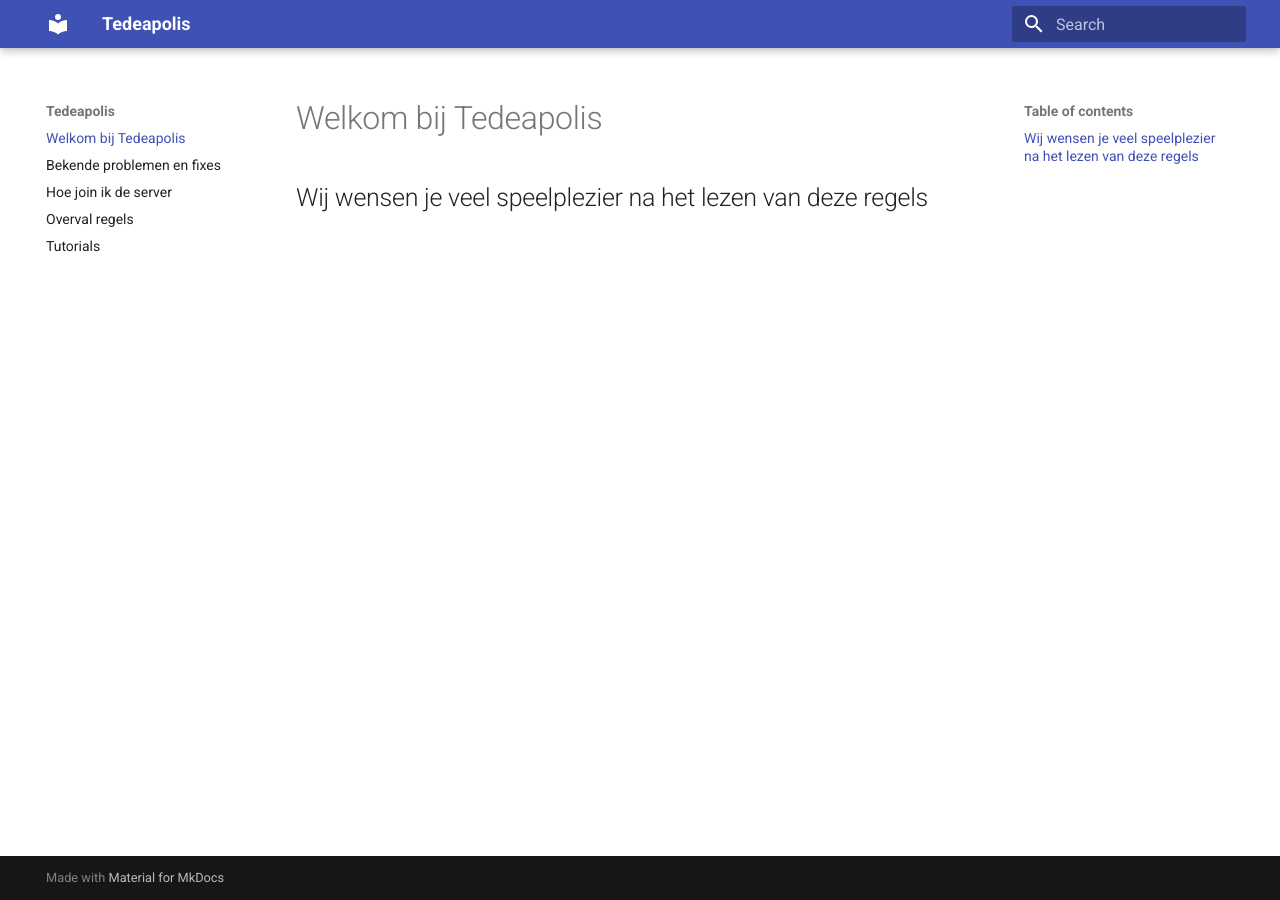
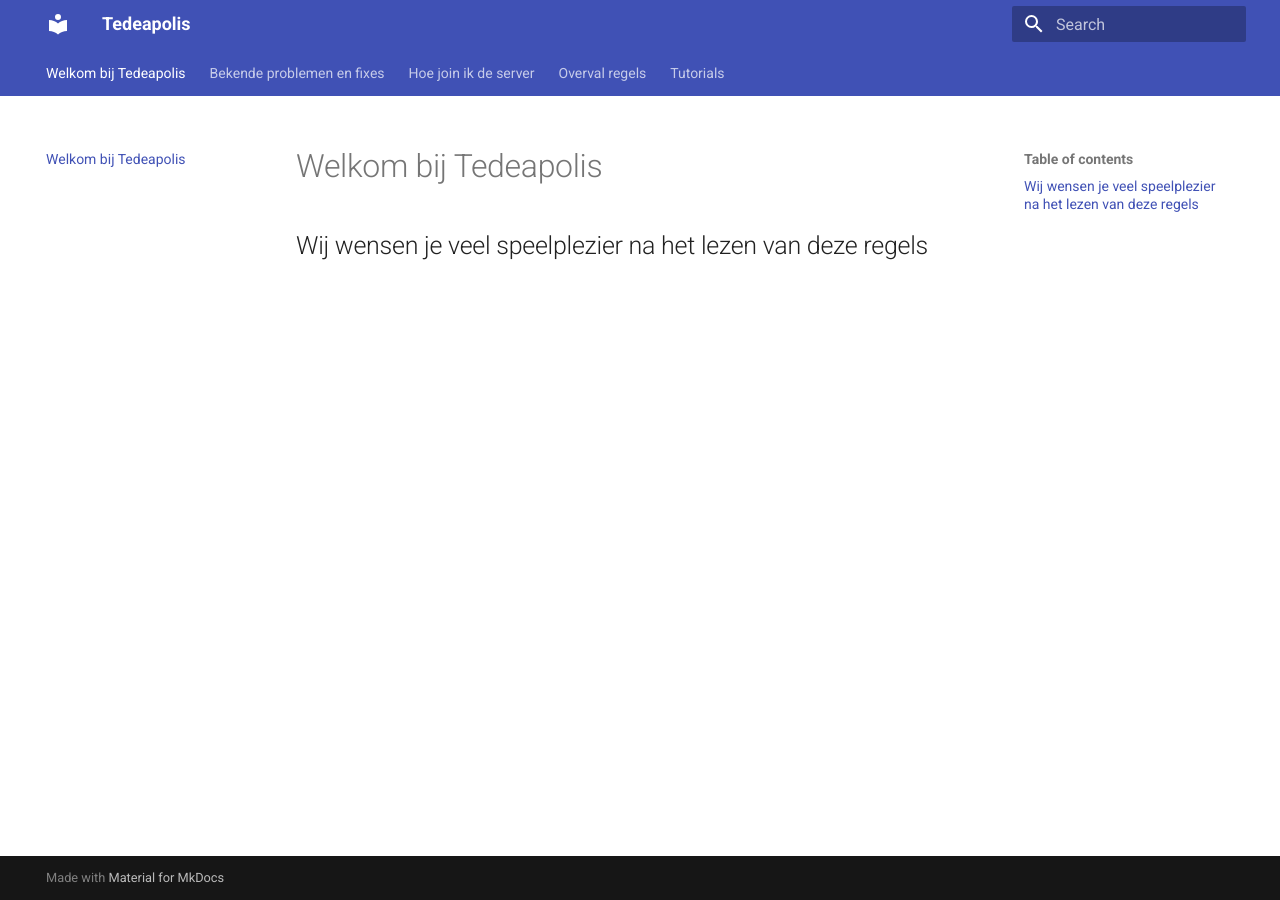
Before and after one commit to Tedeapolis/Tedeapolis, an MkDocs documentation site: the page built from docs/index.md, in a window 1280 px wide. Built offline with MkDocs 1.6.1 and Material for MkDocs 9.7.7, drawn with Linux system fonts in a browser that asks for light colours; part of the change alters nothing that is shown.

```diff
--- a/mkdocs.yml
+++ b/mkdocs.yml
@@ -3,3 +3,8 @@ site_description: 'Documentatie van tedeapolis roleplay'
 site_author: 'Tedeapolis'
 theme:
   name: material
+  features:
+    - tabs
+plugins:
+  - search
+  - awesome-pages
```
